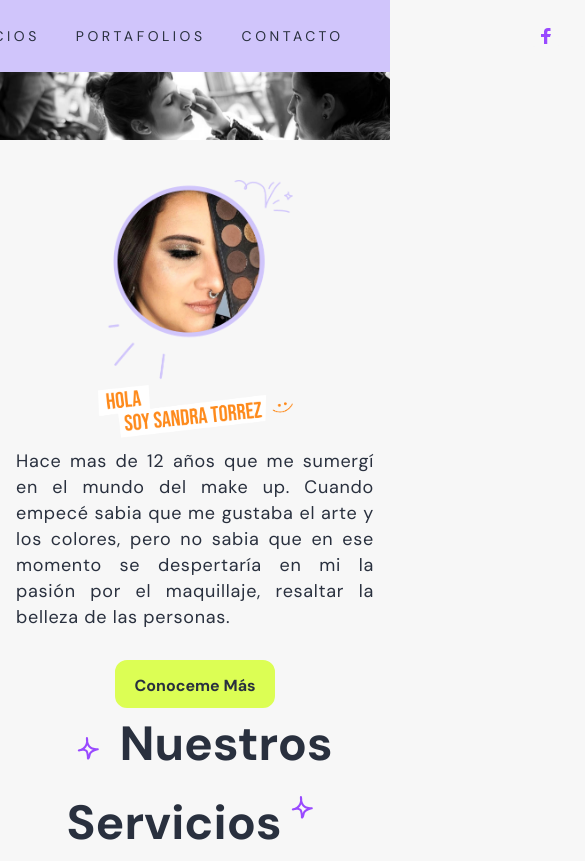
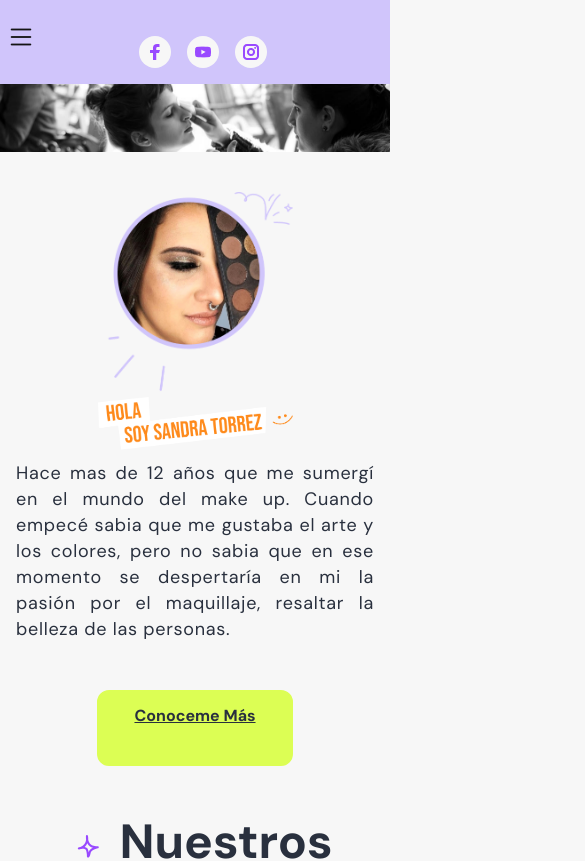
Before and after one commit to gregoriocarranza/Sandramakeup2, a React (Create React App) app: page / in a window 390 px wide. Shown: the top 861 px of the page, 585 px wide, since content can reach past the window. Built offline with nearby package versions, Linux system fonts and the light colour scheme.

Commit message:
Menu responsive

```diff
--- a/package.json
+++ b/package.json
@@ -6,6 +6,7 @@
     "@testing-library/jest-dom": "^5.16.4",
     "@testing-library/react": "^13.2.0",
     "@testing-library/user-event": "^13.5.0",
+    "bootstrap-icons": "^1.8.2",
     "prop-types": "^15.8.1",
     "react": "^18.1.0",
     "react-dom": "^18.1.0",
--- a/src/Components/Header/Header.jsx
+++ b/src/Components/Header/Header.jsx
@@ -1,6 +1,6 @@
 import "./index.css";
 
-import { Fragment, useState } from "react";
+import { Fragment, useState, useRef } from "react";
 import { Link } from "react-router-dom";
 
 import Redes from "./Redes";
@@ -8,11 +8,34 @@ import FaceBook from "../../assets/Header/Facebook.png";
 import Youtube from "../../assets/Header/Youtube.png";
 import Instagram from "../../assets/Header/Instagram.png";
 
-function NavBar({pivot, setPivot}) {
+function NavBar({ pivot, setPivot }) {
+  const [menuToggle, setMenuToggle] = useState(false);
+  const refNav = useRef();
+  const refMenu = useRef();
+  const refBtnToggle = useRef();
+  const refIcon = useRef();
+
+  const handleToggle = () => {
+    if (menuToggle) {
+      setMenuToggle(false);
+      refMenu.current.style.top = "-100%";
+      refIcon.current.classList.replace("bi-x-lg", "bi-list");
+    } else {
+      setMenuToggle(true);
+      const calculate = refNav.current.offsetTop + refNav.current.clientHeight -17;
+      refMenu.current.style.top = calculate + "px";
+      refIcon.current.classList.replace("bi-list", "bi-x-lg");
+    }
+  };
   return (
     <Fragment>
-      <nav>
-        <div className="Textos">
+      <div className="menu-container">
+      <nav ref={refNav} className="menu">
+        <button ref={refBtnToggle} onClick={handleToggle} className="btnToggle">
+          <i ref={refIcon} className="bi bi-list fs-1"></i>
+        </button>
+        <ul className="ul" ref={refMenu}>
+          <li className="li">
             <Link
               to="/"
               className={pivot === 1 ? "btnSelected" : ""}
@@ -22,7 +45,8 @@ function NavBar({pivot, setPivot}) {
             >
               inicio
             </Link>
-
+          </li>
+          <li className="li">
             <Link
               to="/about"
               className={pivot === 2 ? "btnSelected" : ""}
@@ -32,6 +56,8 @@ function NavBar({pivot, setPivot}) {
             >
               sobre mi
             </Link>
+          </li>
+          <li className="li">
             <Link
               to="/services"
               className={pivot === 3 ? "btnSelected" : ""}
@@ -41,6 +67,8 @@ function NavBar({pivot, setPivot}) {
             >
               servicios
             </Link>
+          </li>
+          <li className="li">
             <Link
               to="/portfolio"
               className={pivot === 4 ? "btnSelected" : ""}
@@ -50,6 +78,8 @@ function NavBar({pivot, setPivot}) {
             >
               portafolios
             </Link>
+          </li>
+          <li className="li">
             <Link
               to="/contact"
               className={pivot === 5 ? "btnSelected" : ""}
@@ -59,11 +89,20 @@ function NavBar({pivot, setPivot}) {
             >
               contacto
             </Link>
-        </div>
+          </li>
+        </ul>
 
         <div className="RedesDiv">
-          <Redes link={FaceBook} url="https://www.facebook.com/sandratorrez88" class="Facebook" />
-          <Redes link={Youtube} url="https://www.youtube.com/channel/UC8wMykK6ELOb6W1jiPKOX0w" class="Youtube" />
+          <Redes
+            link={FaceBook}
+            url="https://www.facebook.com/sandratorrez88"
+            class="Facebook"
+          />
+          <Redes
+            link={Youtube}
+            url="https://www.youtube.com/channel/UC8wMykK6ELOb6W1jiPKOX0w"
+            class="Youtube"
+          />
           <Redes
             link={Instagram}
             url="https://www.instagram.com/sandratmua/"
@@ -71,6 +110,7 @@ function NavBar({pivot, setPivot}) {
           />
         </div>
       </nav>
+      </div>
     </Fragment>
   );
 }
--- a/src/Components/Header/index.css
+++ b/src/Components/Header/index.css
@@ -1,28 +1,9 @@
-* {
+@import url("https://cdn.jsdelivr.net/npm/bootstrap-icons@1.8.2/font/bootstrap-icons.css");
+.ul .li{
+  list-style: none;
+}
+.ul .li a{
   text-decoration: none;
-  margin: 0px;
-  padding: 0px;
-  box-sizing: border-box;
-  color: inherit;
-}
-a {
-  list-style: none;
-  cursor: pointer;
-}
-
-nav {
-  display: flex;
-  justify-content: center;
-  background: #d0c5fb;
-  align-items: center;
-}
-nav .Textos {
-  display: flex;
-  justify-content: center;
-  background: #d0c5fb;
-  align-items: center;
-}
-nav .Textos a {
   margin: 18px;
   font-family: "DM Sans";
   font-style: normal;
@@ -31,13 +12,9 @@ nav .Textos a {
   line-height: 18px;
   letter-spacing: 0.25em;
   text-transform: uppercase;
-
-  /* Text/dark */
-
   color: #29303e;
 }
-
-nav .Textos .btnSelected {
+.btnSelected {
   font-family: "DM Sans";
   font-style: normal;
   font-weight: 700;
@@ -45,15 +22,99 @@ nav .Textos .btnSelected {
   line-height: 18px;
   letter-spacing: 0.25em;
   text-transform: uppercase;
-
   border-bottom: 1px solid #000;
-
   color: #29303e;
 }
 
+@media screen and (max-width: 1000px){
+  .menu-container{
+    background: #D0C5FB;
+    width: 100%;
+  }
+  .menu{
+    background: #D0C5FB;
+    width: 100%;
+    height: 84px;
+  }
+  .ul{
+    position: absolute;
+    top: -100%;
+    transition: top 0.5s;
+    width: 50%;
+    height: 100%;
+    z-index: 1;
+    background: #D0C5FB;
+  }
+  .ul .li{
+    padding: 10px 0;
+  }
+  .ul .li a{
+    margin: 18px;
+    font-family: "DM Sans";
+    font-style: normal;
+    font-weight: 400;
+    font-size: 14px;
+    line-height: 18px;
+    letter-spacing: 0.25em;
+    text-transform: uppercase;
+    color: #29303e;
+  }
+  .btnToggle{
+    z-index: 2;
+    position: relative;
+    background-color: #D0C5FB;
+    border: none;
+    top: 20px;
+  }
+  .fs-1{
+    font-size: 30px;
+    background: #D0C5FB;
+    color: #141414;
+  }
+  .btnSelected {
+    font-family: "DM Sans";
+    font-style: normal;
+    font-weight: 700;
+    font-size: 14px;
+    line-height: 18px;
+    letter-spacing: 0.25em;
+    text-transform: uppercase;
+    border-bottom: 1px solid #000;
+    color: #29303e;
+  }
+  .RedesDiv{
+    display: flex;
+    align-items: center;
+    justify-content: center;
+    margin: 0 auto;
+  }
+}
+@media screen and (min-width:1001px) {
+  .menu{
+    display: flex;
+    display: flex;
+    align-items: center;
+    justify-content: center;
+    background: #D0C5FB;
+    height: 84px;
+  }
+  .btnToggle{
+    display: none;
+  }
+  .ul{
+    display: flex;
+    align-items: center;
+    justify-content: center;
+    background: #D0C5FB;
+    text-align: center;
+  }
+  .ul .li{
+    padding: 0 20px;
+  }
+}
 .RedesDiv {
   display: flex;
-  margin: 0 0rem 0 10rem;
+  margin: 0 0rem 0 1rem;
 }
 .redesCircle {
   display: flex;
@@ -63,7 +124,6 @@ nav .Textos .btnSelected {
   height: 32px;
   width: 32px;
   border-radius: 16px;
-
   margin: 0px 8px 0px 8px;
 }
 
@@ -78,6 +138,5 @@ nav .Textos .btnSelected {
 .redesCircle .Instagram {
   height: 16px;
   width: 16px;
-
   border-radius: 0px;
 }
```
Also changed, not shown: 1 other file (tests, documents, lock files or other folders). Lines whose indentation alone changed are shown as unchanged.
